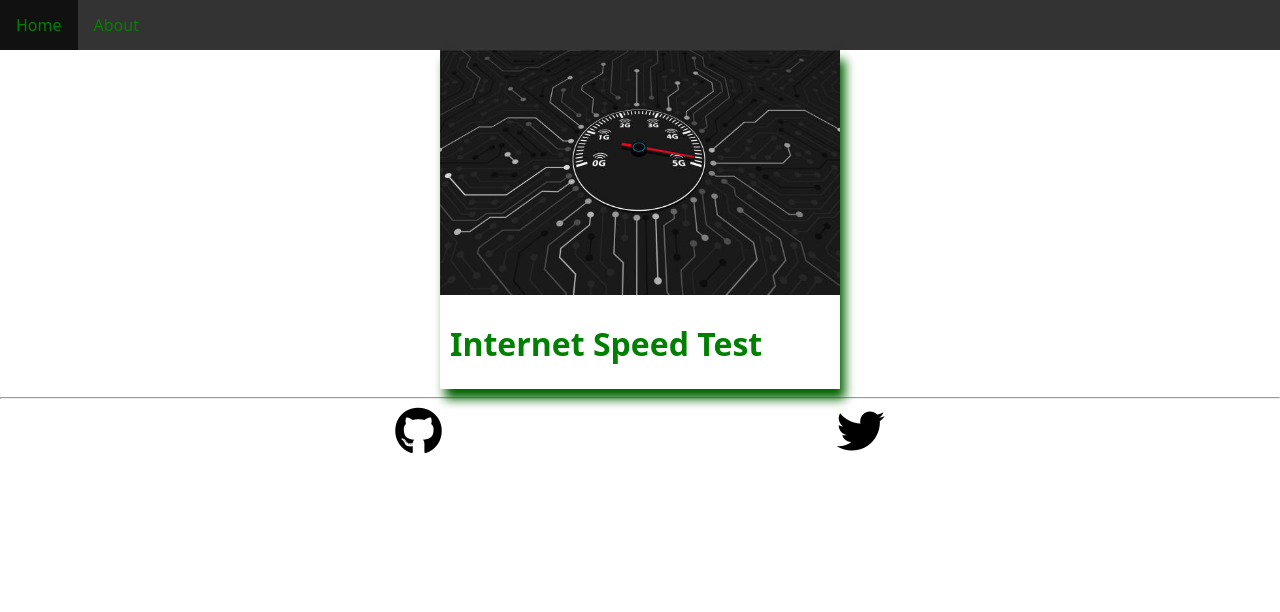
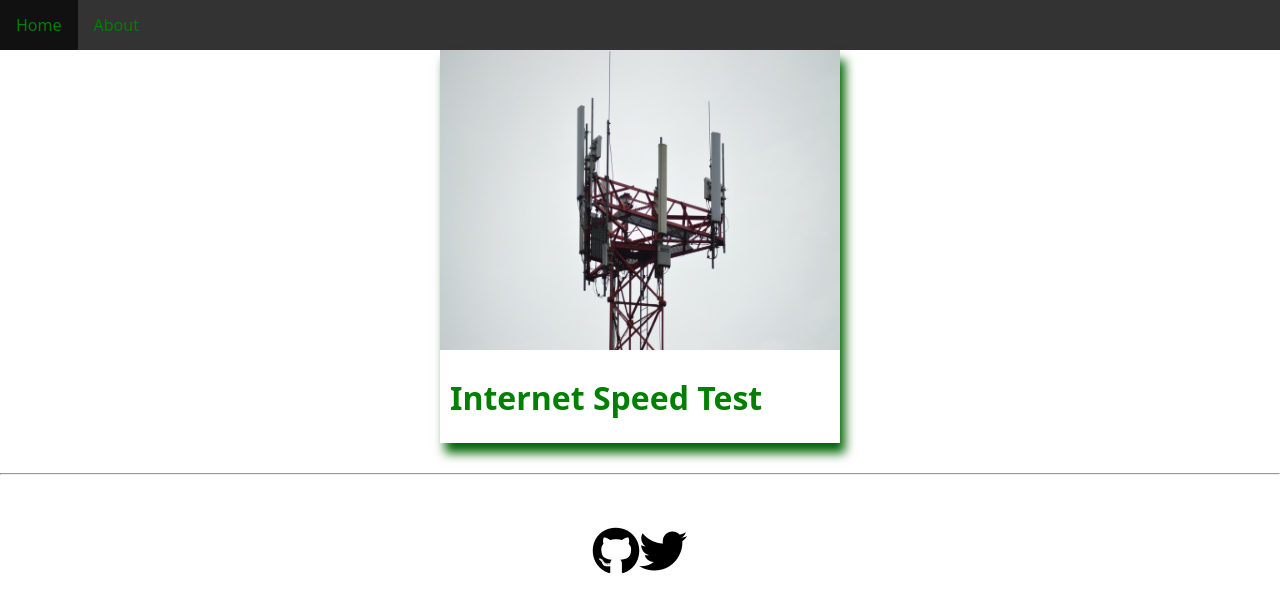
Before and after one commit to tsxepo-web/InternetSpeedTest, a website with bundled scripts: page index.html in a window 1280 px wide. Built offline with nearby package versions, Linux system fonts and the light colour scheme; no server answers.

Commit message:
Modify footer

```diff
--- a/index.html
+++ b/index.html
@@ -23,7 +23,7 @@
     </header>
     <div class="container">
         <div class="child">
-            <img class="img" src="style/images/speed-instrument.jpg" alt="tachometer">
+            <img class="img" src="style/images/internet-tower.jpg" alt="internet-tower">
             <div class="info">
                 <h1 class="heading">Internet Speed Test</h1>
                 <p id="mbps" class="mbps"><span></span></p>
@@ -32,7 +32,10 @@
             </div>
         </div>
     </div>
+    <br>
     <hr>
+    <br>
+    <br>
     <footer>
         <i class="fa-brands fa-github fa-3x"></i>
         <i class="fa fa-twitter fa-3x"></i>
--- a/style/main.css
+++ b/style/main.css
@@ -13,6 +13,7 @@ body {
 }
 .img {
     width: 400px;
+    height: 300px;
 }
 .child {
     box-shadow: 5px 10px 10px darkgreen;
@@ -59,6 +60,7 @@ li:hover {
 }
 footer {
     display: flex;
-    justify-content: space-evenly;
-    margin-top: 0.5em;
+    justify-content: center;
+    bottom: 0;
+    width: 100%;
 }
```
Also changed, not shown: style/images/horse-racing.jpg (renamed from style/images/pexels-martin-damboldt-802861.jpg), style/images/internet-tower.jpg (renamed from style/images/pexels-miguel-á-padriñán-579471.jpg).
